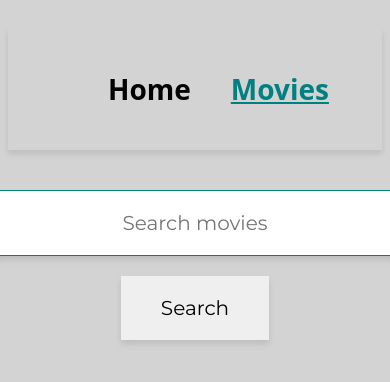
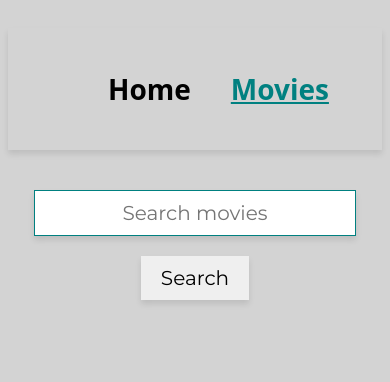
Before and after one commit to ihorborys/goit-neo-react-hw-module5, a React (Vite) app: page /movies in a window 390 px wide. Shown: the top 382 px of the page. Built offline with nearby package versions, Linux system fonts and the light colour scheme; a web font is replaced by a local one.

Commit message:
Edited images mobile responsiveness

```diff
--- a/src/pages/MoviesPage/MoviesPage.module.css
+++ b/src/pages/MoviesPage/MoviesPage.module.css
@@ -45,3 +45,13 @@ input:focus {
         flex-direction: row;
     }
 }
+
+@media screen and (max-width: 768px) {
+    .input {
+        padding: 10px 40px;
+    }
+
+    .button {
+        padding: 10px 20px;
+    }
+}
```
